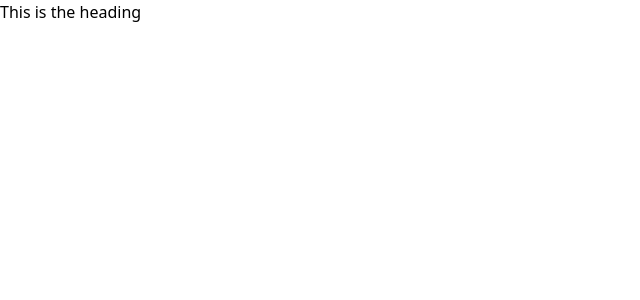
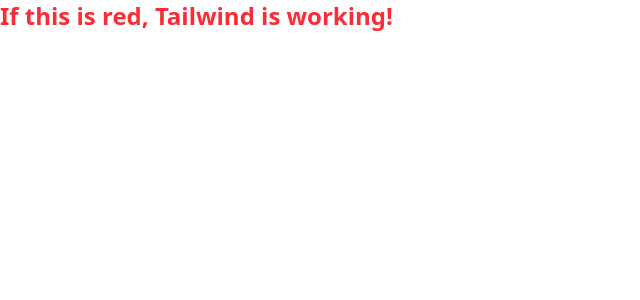
Before and after one commit to yazy7991/Havenly, a React (Vite) app: page / in a window 1280 px wide. Shown: the top 300 px of the page, without its empty margins (0-640 px from the left). Built offline with nearby package versions, Linux system fonts and the light colour scheme.

Commit message:
Navigation Added

```diff
--- a/src/App.jsx
+++ b/src/App.jsx
@@ -4,9 +4,10 @@
 
   return (
     <>
-      <h1>
-        This is the heading
-      </h1>
+      <div className="text-red-500 text-2xl font-bold">
+  If this is red, Tailwind is working!
+</div>
+
 
     </>
   )
--- a/src/components/Navbar.jsx
+++ b/src/components/Navbar.jsx
@@ -4,7 +4,13 @@
 function Navbar() {
   return (
     <div className='absolute top-0 left-0 w-full z-10'>
-        <img src={asset} alt=''/>
+        <img src={asset.logo} alt=''/>
+        <ul>
+            <a href='#header' className='cursor-pointer hover:text-gray-400'>Home</a>
+            <a href='#header' className='cursor-pointer hover:text-gray-400'>Home</a>
+            <a href='#header' className='cursor-pointer hover:text-gray-400'>Home</a>
+            <a href='#header' className='cursor-pointer hover:text-gray-400'>Home</a>
+        </ul>
 
     </div>
   )
```
